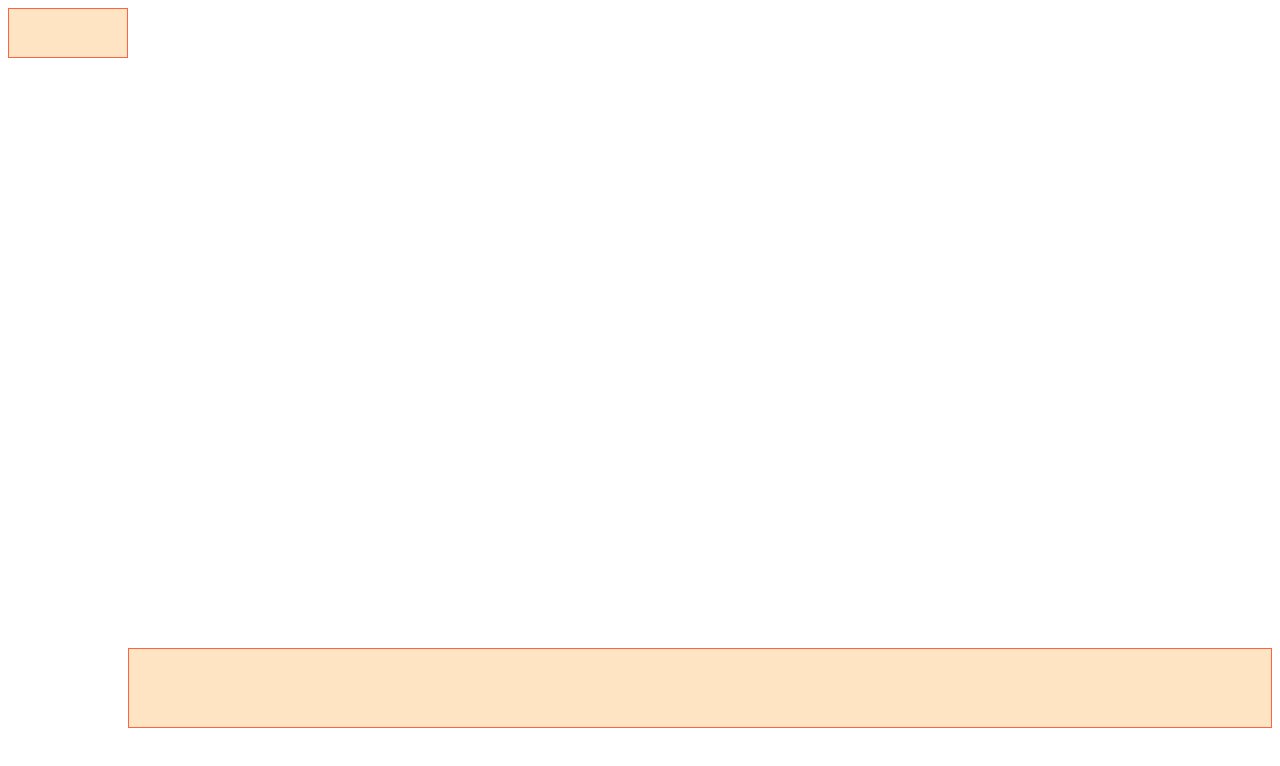
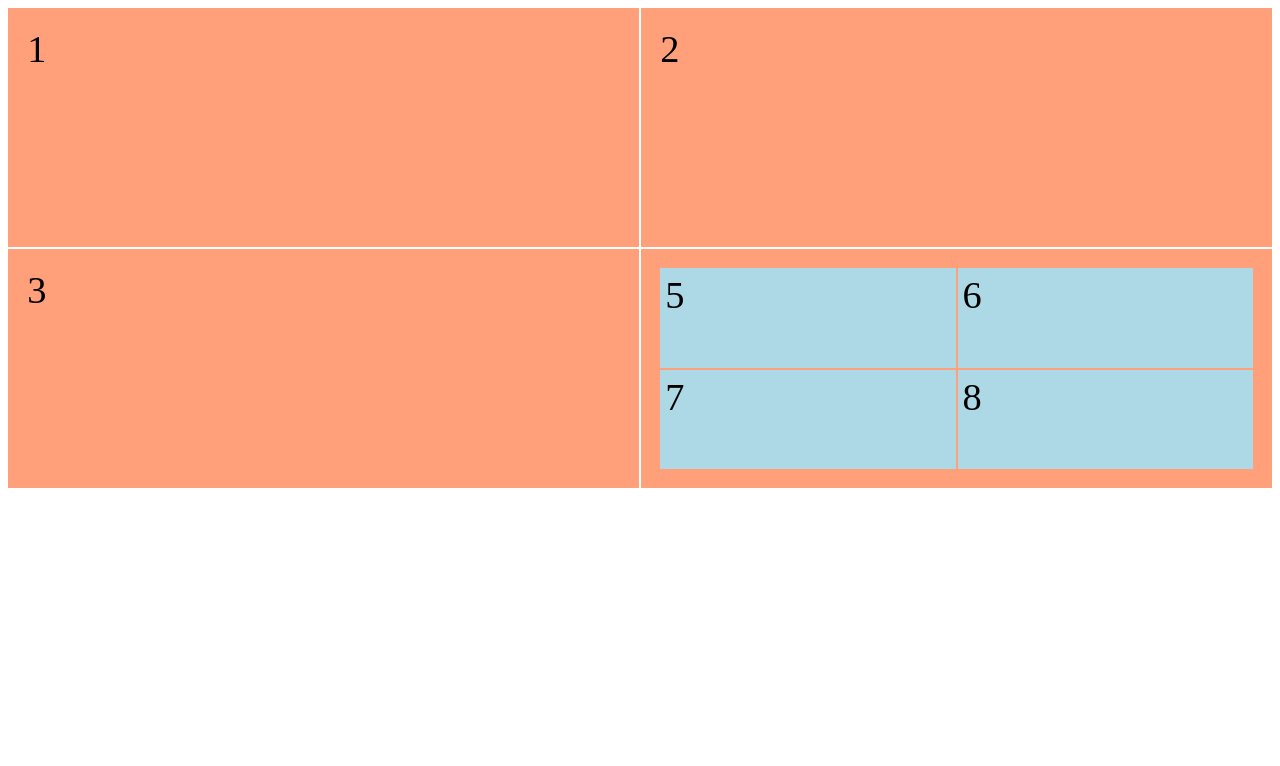
Before and after one commit to Rick799/grid101, a website built with Vite: page 00_basics/index.html in a window 1280 px wide. Built offline with nearby package versions, Linux system fonts and the light colour scheme.

Commit message:
00_basics - nested grid

```diff
--- a/00_basics/index.html
+++ b/00_basics/index.html
@@ -8,9 +8,16 @@
     <title>Grid 101</title>
   </head>
   <body>
-    <div class="container">
-      <div class="item1"></div>
-      <div class="item2"></div>
+    <div class="outer-grid">
+      <div>1</div>
+      <div>2</div>
+      <div>3</div>
+      <div class="inner-grid">
+        <div>5</div>
+        <div>6</div>
+        <div>7</div>
+        <div>8</div>
+      </div>
     </div>
   </body>
 </html>
--- a/00_basics/style.css
+++ b/00_basics/style.css
@@ -1,30 +1,23 @@
-.container {
+.outer-grid {
   display: grid;
-  grid-template-columns: 120px 1fr;
-  grid-template-rows: 50px 1fr 80px;
-  grid: 5px;
-  height:90vh;
+  gap: 2px;
+  grid-template: repeat(2, 1fr)/repeat(2, 1fr);
+  height: 60vh;
 }
 
-.container > div {
-  background-color: bisque;
-  border: 1px solid tomato;
+.outer-grid > div {
+  background-color: lightsalmon;
+  font-size: 3vw;
+  padding: 0.5em;
 }
 
-.item1 {
-  grid-column: 1/span 1;
-   /* grid-column-start: 1;
-   grid-column-end: span 1;
-   grid-row-start: 1;
-   grid-row-end: span 1; */
-   grid-row: 1/span 1;
+.inner-grid {
+  display: grid;
+  grid-template-columns: repeat(2, 1fr);
+  gap: 2px;
 }
 
-.item2 {
-  grid-column: 2/span 1;
-    /* grid-column-start: 2;
-    grid-column-end: span 1;
-    grid-row-start: 3;
-    grid-row-end: span 1; */
-    grid-row: 3/span 1;
+.inner-grid > div {
+  background-color: lightblue;
+  padding:5px;
 }
```
